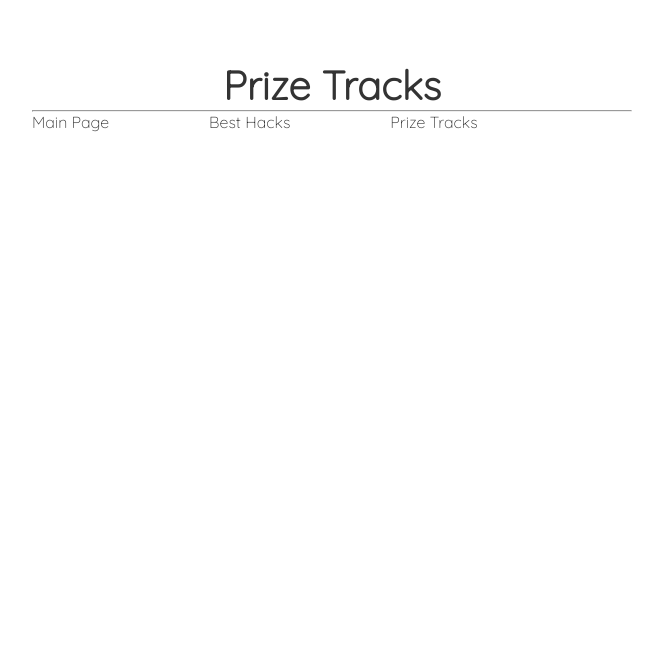
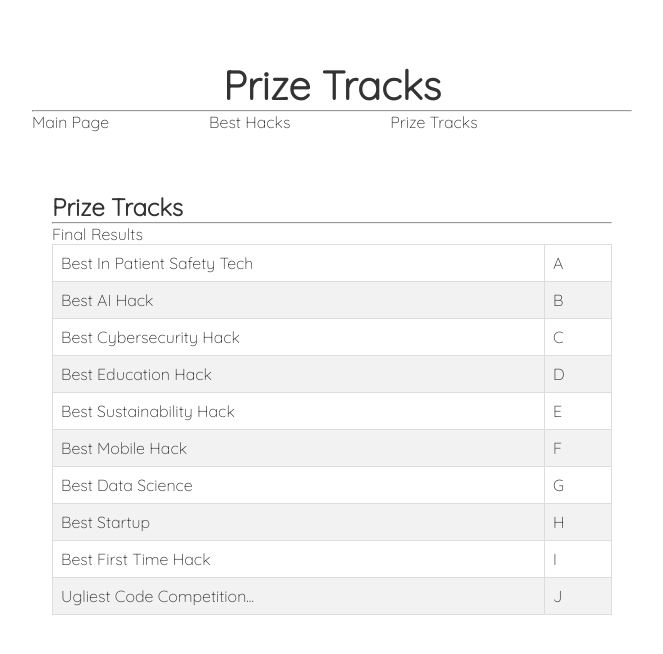
Before and after one commit to code4ry/hackrpi-scoreboard, a React (Create React App) app: page / in a window 1280 px wide. Both pictures are taken after a click on the element "Prize Tracks". Shown: the top 654 px of the page, without its empty margins (308-971 px from the left). Built offline with nearby package versions, Linux system fonts and the light colour scheme.

Commit message:
Table Combined with Tabs

```diff
--- a/src/App.js
+++ b/src/App.js
@@ -132,7 +132,15 @@ function App() {
           </div>
         </div>
 
+        <div className={toggleState === 3 ? "content active-content" : "content"}>
+          <h2>Prize Tracks</h2>
+          <hr/>
+          <p>Final Results</p>
+          <Table data = {rows} />
+        </div>
       </div>
+
+
 
 
   </div>
```
